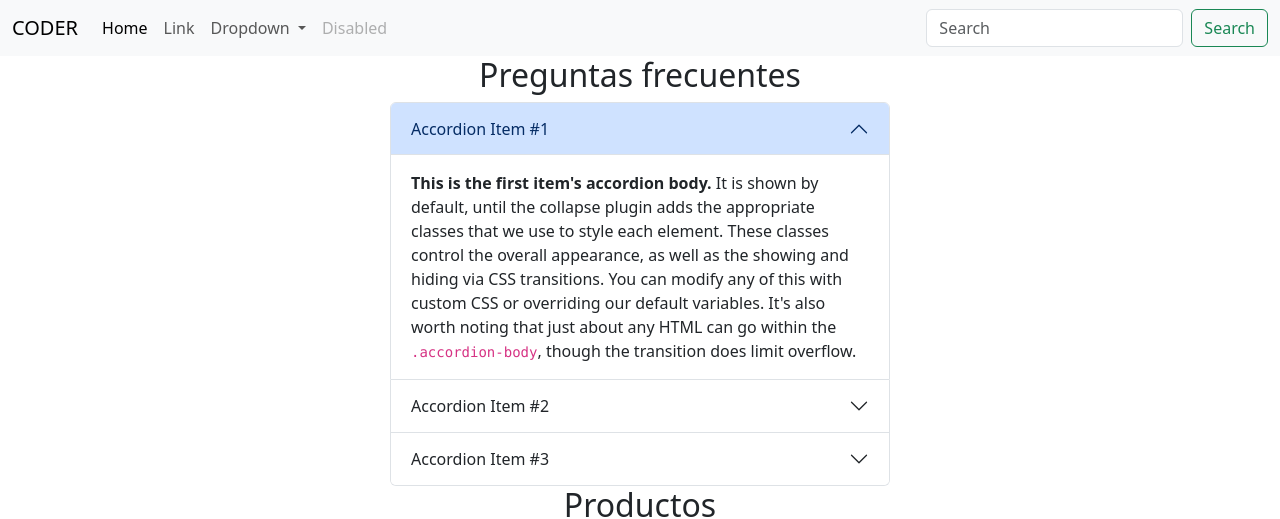
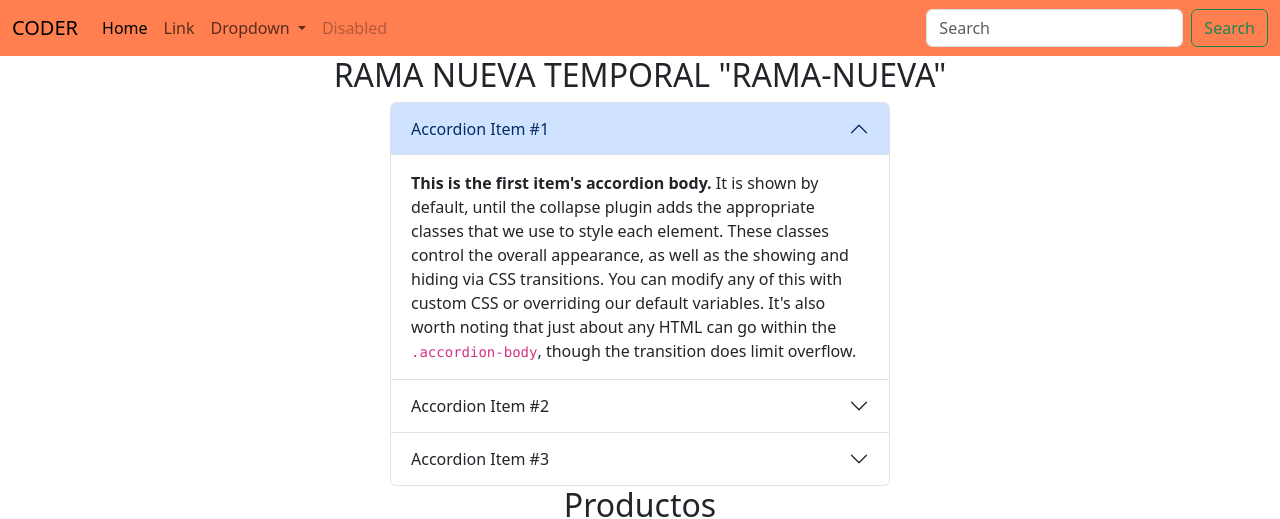
Before and after one commit to lmborlenghi/clase-10-test, a plain HTML site: page index.html in a window 1280 px wide. Shown: the top 519 px of the page. Drawn offline with nearby package versions, Linux system fonts and the light colour scheme.

Commit message:
agregar rama paralela

```diff
--- a/css/style.css
+++ b/css/style.css
@@ -17,3 +17,7 @@ h2{
     flex-direction: column;
     justify-content: flex-end;
 }
+
+.bg-body-tertiary{
+    background-color: coral !important;
+}
--- a/index.html
+++ b/index.html
@@ -47,7 +47,7 @@
           </nav>
     </header>
     <main>
-        <h2>Preguntas frecuentes</h2>
+        <h2>RAMA NUEVA TEMPORAL "RAMA-NUEVA"</h2>
         <div class="accordion div-centrado" id="accordionExample">
             <div class="accordion-item">
               <h2 class="accordion-header">
```
